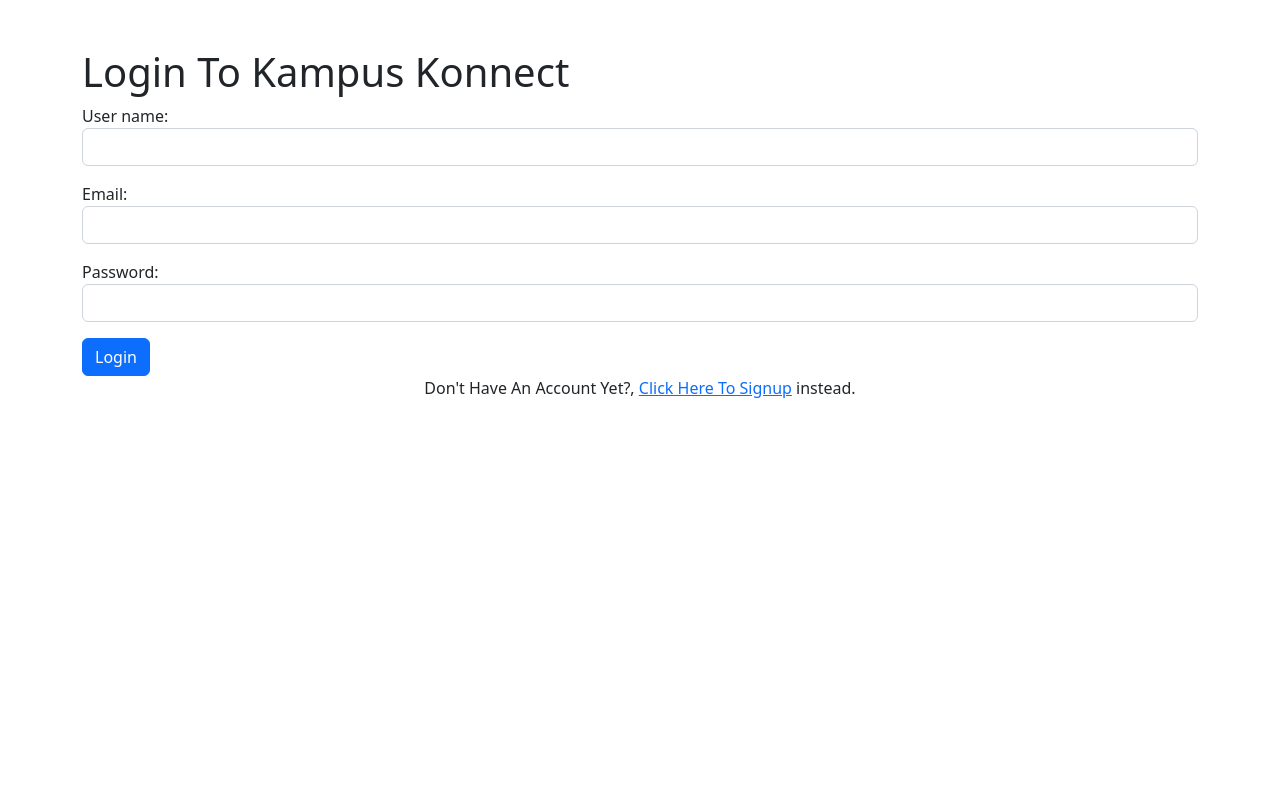
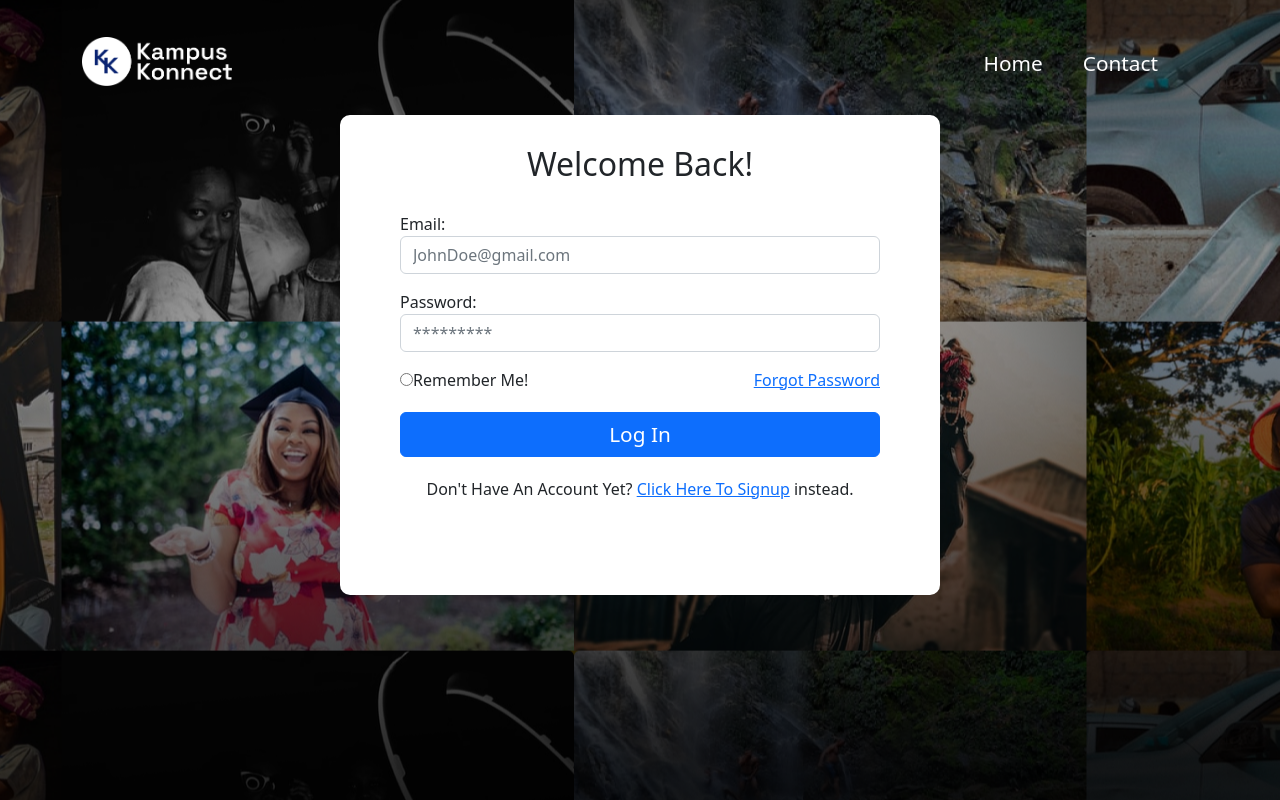
Before and after one commit to zuri-training/kk-platform, a Django app: page /Login/ in a window 1280 px wide. Run offline with Django 4.2, Linux system fonts and the light colour scheme.

Commit message:
Login Feature Update With Main Template

```diff
--- /dev/null
+++ b/static/styles/stylelogin.css
@@ -0,0 +1,130 @@
+*{
+    box-sizing: border-box;
+    padding: 0;
+    margin: 0;
+  }
+
+  body{
+    background-image: url(images/BG.png);
+    padding-bottom: 10px;
+    height: 100%;
+    background-position: center;
+  }
+
+  .container1{
+    text-align: center;
+    padding-bottom: 20px;
+  }
+
+  .container1binner{
+    display: flex;
+  }
+
+  .container1binner p{
+    margin-right: 40px;
+    cursor: pointer;
+    padding-bottom: 20px;
+    color: white;
+  }
+
+  .container1b{
+    display: flex;
+    font-size: 1.3rem;
+    justify-content: space-between;
+    align-items: center;
+    /* background-color: red; */
+  }
+
+  .container1c{
+     /* display: flex; */
+    justify-content: space-between;
+    align-items: center;
+  }
+
+  img{
+    margin-top: -20px;
+    width: 150px;
+    padding-bottom: 20px;
+  }
+
+  form{
+    width: 600px;
+    height: 480px;
+    margin: auto;
+    font-size: 1rem;
+    background-color: white;
+    padding: 30px 60px;
+    border-radius: 10px;
+  }
+
+  .formsignup{
+    width: 600px;
+    height: 100%;
+    margin: auto;
+    font-size: 1rem;
+    background-color: white;
+    padding: 30px 60px;
+    border-radius: 10px;
+  }
+
+  .remembersetion{
+    display: flex;
+    width: 480px;
+    justify-content: space-between;
+    align-items: center;
+  }
+
+  .text-center{
+    padding-top: 20px;
+  }
+
+  .formheader{
+    font-size: 2rem;
+  }
+
+  .btn-primary{
+    width: 480px;
+    font-size: 1.3rem;
+    margin-top: 20px;
+  }
+
+  .schoolid{
+    padding: 5px ;
+    border-radius: 10px;
+    width: 480px;
+    background-color: blue;
+    color: white;
+    text-align: center;
+    height: 50px;
+    font-size: 1.1rem;
+    margin-top: 10px;
+    border: solid 1px white;
+  }
+
+  /* .schoolid img{
+    width: 10px;;
+  } */
+
+  .schoolemail{
+    padding: 20px;
+    border-radius: 10px;
+    border: solid 1px grey;
+  }
+
+  /* .uploadedvideos{
+    background-color: white;
+  } */
+
+
+
+  @media only screen and (max-width: 640px) {
+    body{
+       background-image: none;
+       width: 150%;
+    }
+
+    .container1b{
+      padding-left: 20px;
+    }
+
+  }
--- a/userapp/forms.py
+++ b/userapp/forms.py
@@ -37,9 +37,9 @@ class LoginForm(forms.ModelForm):
     class Meta:
         model = Login
         fields = widgets = {
-            'User_name': forms.TextInput(attrs={'class': 'form-control'}),
-            'Email': forms.TextInput(attrs={'class': 'form-control'}),
-            'Password': forms.TextInput(attrs={'class': 'form-control'}),
+            # 'User_name': forms.TextInput(attrs={'class': 'form-control'}),
+            'Email': forms.TextInput(attrs={'class': 'form-control', "placeholder": "JohnDoe@gmail.com"}),
+            'Password': forms.TextInput(attrs={'class': 'form-control', "placeholder": "*********"})
 
         }
         # "__all__"
--- a/userapp/templates/home.html
+++ b/userapp/templates/home.html
@@ -22,6 +22,11 @@
 	<div class="home_page_section_2_introudction_line">
 		<h2>Recently Added</h2>
 		<p><a href="#">See all</a></p>
+		{% if messages %} {% for message in messages %}
+		<div class="alert alert-{{ message.tags}} m-0" role="alert">
+			<strong>{{ message }}</strong>
+		</div>
+		{% endfor %} {% endif %}
 	</div>
 	<div class="video_tabs_grid_container">
 		<div class="video_tabs_item">
--- a/userapp/templates/login.html
+++ b/userapp/templates/login.html
@@ -1,29 +1,60 @@
+{% load static %}
+
 <!DOCTYPE html>
 <html lang="en">
   <head>
     <meta charset="UTF-8" />
-    <link rel="stylesheet" href="" />
+
     <meta http-equiv="X-UA-Compatible" content="IE=edge" />
     <meta name="viewport" content="width=device-width, initial-scale=1.0" />
-    <title>LOGIN TO KK</title>
+    <title>KK -Login</title>
     <!-- CSS only -->
     <link
       href="https://cdn.jsdelivr.net/npm/bootstrap@5.2.0/dist/css/bootstrap.min.css"
       rel="stylesheet"
-      integrity="sha384-gH2yIJqKdNHPEq0n4Mqa/HGKIhSkIHeL5AyhkYV8i59U5AR6csBvApHHNl/vI1Bx"
-      crossorigin="anonymous"
     />
+    <link rel='stylesheet' href='{% static 'styles/stylelogin.css' %}'
+    type='text/css' type='text/css'> {% load static %}
   </head>
-  <div class="container py-5">
-    <h1>Login To Kampus Konnect</h1>
-    <form method="POST" action="#">
-      {% csrf_token %} {{ login_form.as_p }}
-      <button class="btn btn-primary" type="submit">Login</button>
-    </form>
-    <p class="text-center">
-      Don't Have An Account Yet?,
-      <a href="{% url 'Signup' %}" target="_blank">Click Here To Signup</a>
-      instead.
-    </p>
-  </div>
+  <body>
+    <div class="container py-5">
+      <div class="container1b">
+        <div>
+          <img
+            src="{% static 'images/Frame 2.png' %}"
+            alt="Kampus Konnect Logo"
+          />
+        </div>
+        <div class="container1binner">
+          <p>Home</p>
+          <p>Contact</p>
+        </div>
+      </div>
+      <form method="POST" action="">
+        <div class="container1">
+          <h1 class="formheader"> Welcome Back!</h1>
+        </div>
+        {% comment %} <div id="flash">
+          {% if messages %} {% for message in messages %}
+          <div class="alert alert-{{ message.tags}} m-0" role="alert">
+            <strong>{{ message }}</strong>
+          </div>
+          {% endfor %} {% endif %}
+        </div> {% endcomment %}
+        {% csrf_token %} {{ login_form.as_p }}
+        <div class="remembersetion">
+          <div><input type = "radio" name = "remember">Remember Me!</input></div>
+          <div><a href="#" class="forgotpwd">Forgot Password</a><br /></div>
+        </div>
+        <button class="btn btn-primary" type="submit">Log In</button
+        ><br />
+        {{ form.errors }}
+        <p class="text-center">
+          Don't Have An Account Yet?
+          <a href="{% url 'Signup' %}">Click Here To Signup</a>
+          instead.
+        </p><br/>
+      </form>
+    </div>
+  </body>
 </html>
--- a/userapp/templates/login2.html
+++ b/userapp/templates/login2.html
@@ -1,3 +1,6 @@
+{% load static %}
+
+
 <!DOCTYPE html>
 <html lang="en">
 <head>
@@ -7,6 +10,7 @@
     <link rel="stylesheet" type="text/css" href="C:\Users\kk\Desktop\kk-platform\static\styles\loginstyle.css">
     <link rel="stylesheet" href="https://cdnjs.cloudflare.com/ajax/libs/font-awesome/5.13.0/css/all.min.css">
     <title>login2</title>
+    <link rel="stylesheet" href="{% static 'styles/loginstyle.css' %}" />
 </head>
 <body>
     <div class="bgimage"><br>
--- a/userapp/urls.py
+++ b/userapp/urls.py
@@ -6,7 +6,7 @@ from . import views
 urlpatterns = [
     path('', views.Home, name='Home'),
     path("Signup/", views.SignUpView, name='Signup'),
-    path("Login/", views.Login, name='Login'),
+    path("Login/", views.Login_page, name='Login'),
     path("WatchPage/", views.Watch, name='Watch-Page'),
     path("new_signup/", views.SignUpView, name='New-Signup-Page')
 ]
--- a/userapp/views.py
+++ b/userapp/views.py
@@ -8,10 +8,12 @@ from django.http import HttpResponse
 from django.contrib.auth.models import User
 from django.contrib.auth import login, logout, authenticate
 from django.contrib import messages
-from .forms import NewUserForm, LoginForm
+from .forms import *
 # Create your views here.
 from django.contrib.auth.forms import UserCreationForm
 # from djangoUpload.forms import UploadForm
+from django.contrib.auth.decorators import login_required
+from django. views. decorators. csrf import csrf_exempt
 
 
 class UserList(ListView):
@@ -21,6 +23,7 @@ class UserList(ListView):
 # HOME FUNCTION
 
 
+@login_required(login_url='Login')
 def Home(request):
     return render(request, "home.html")
 
@@ -29,7 +32,7 @@ def Home(request):
 
 def SignUpView(request):
     if request.method == "POST":
-        print('The form is POST')
+        login(request, user)
         Full_Name = request.POST['userfullname']
         Email = request.POST['emailaddress']
         Password = request.POST['password']
@@ -41,19 +44,41 @@ def SignUpView(request):
 
 
 # LOGIN FUNCTION
+@csrf_exempt
+def Login_page(request):
+    form = LoginForm(request.POST or None)
+    if request.method == "POST":
+        if form.is_valid():
+            Email = request.POST.get('Email')
+            Password = request.POST.get('Password')
+            user = authenticate(
+                request, email=Email, password=Password)
+            if request.user.is_authenticated:
+                form.save()
+                login(request, user)
+                return redirect("Home")
+            else:
+                messages.error(
+                    request, "Login Unsuccessful: Enter Correct Details.")
+                return redirect("Login")
+        else:
+            messages.error(
+                request, "Login Unsuccessful: Form Is Invalid. [Try Confirming Your Email Address")
+            return redirect("Login")
+    return render(request=request, template_name="login.html", context={"login_form": form})
 
 
-def Login(request):
-    if request.method == "POST":
-        print('This is a POST document')
-    form = LoginForm(request.POST or None)
-    if form.is_valid():
-        Login = form.save()
-        messages.success(request, "Login successful.")
-        return redirect("Home")
-    messages.error(
-        request, "Login Failed")
-    return render(request=request, template_name="login.html", context={"login_form": form})
+# def Login_user(request):
+#     if request.method == "POST":
+#         print('This is a POST document')
+#     form = LoginForm(request.POST or None)
+#     if form.is_valid():
+#         form.save()
+#         messages.success(request, "Login successful.")
+#         return redirect("Home")
+#     messages.error(
+#         request, "Login Failed")
+#     return render(request=request, template_name="login.html", context={"login_form": form})
 
 
 def Watch(request):
```
Also changed, not shown: static/styles/images/BG.png (added), static/styles/images/Frame 2.png (added), static/styles/images/Kampus-Konnect.png (added), static/styles/images/Sign up/Vector11.png (added), static/styles/images/Sign up/Vector22.png (added), static/styles/images/Sign up/Vector33.png (added), static/styles/images/Social media button (1).png (added), static/styles/images/Social media button.png (added), static/styles/images/Vector11.png (added), static/styles/images/Vector22.png (added), static/styles/images/Vector33.png (added).
